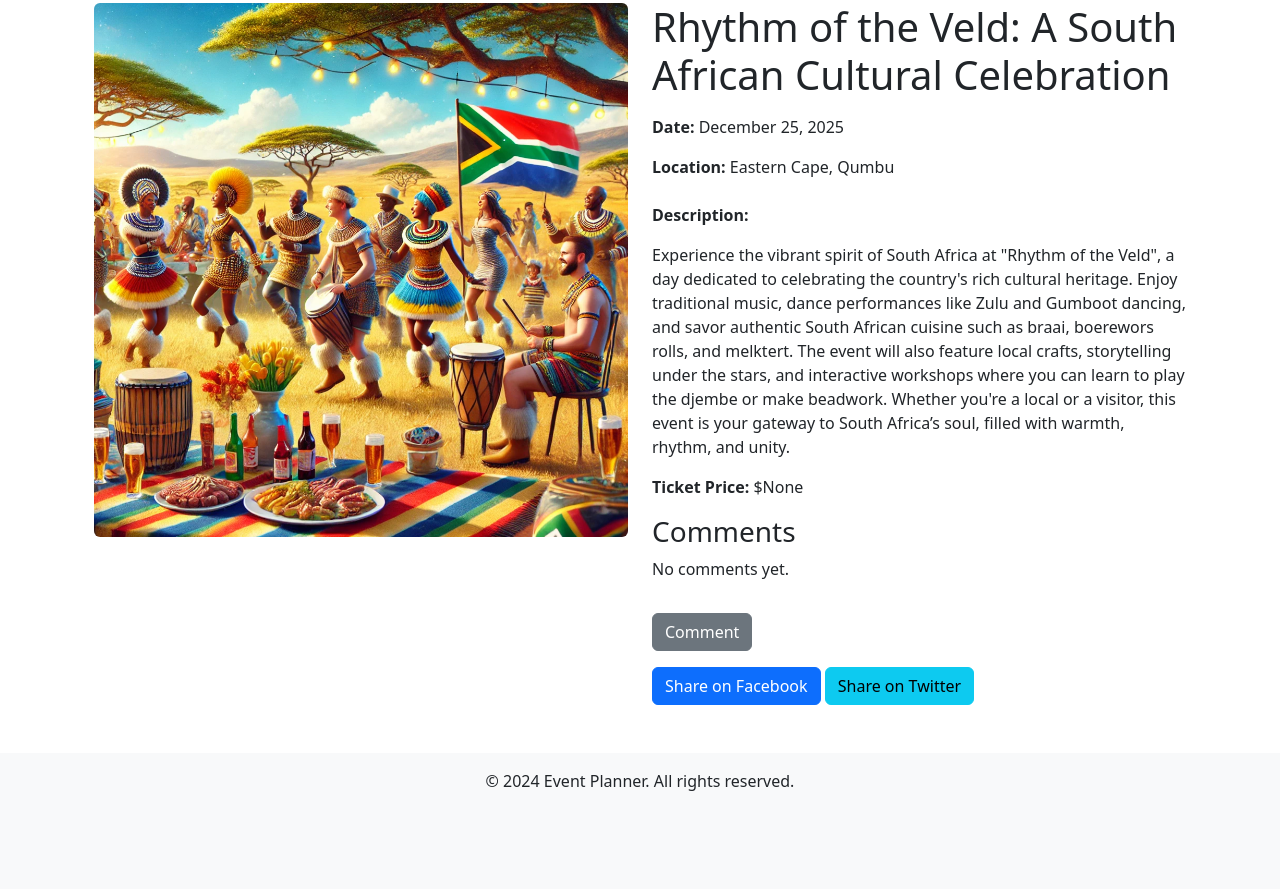
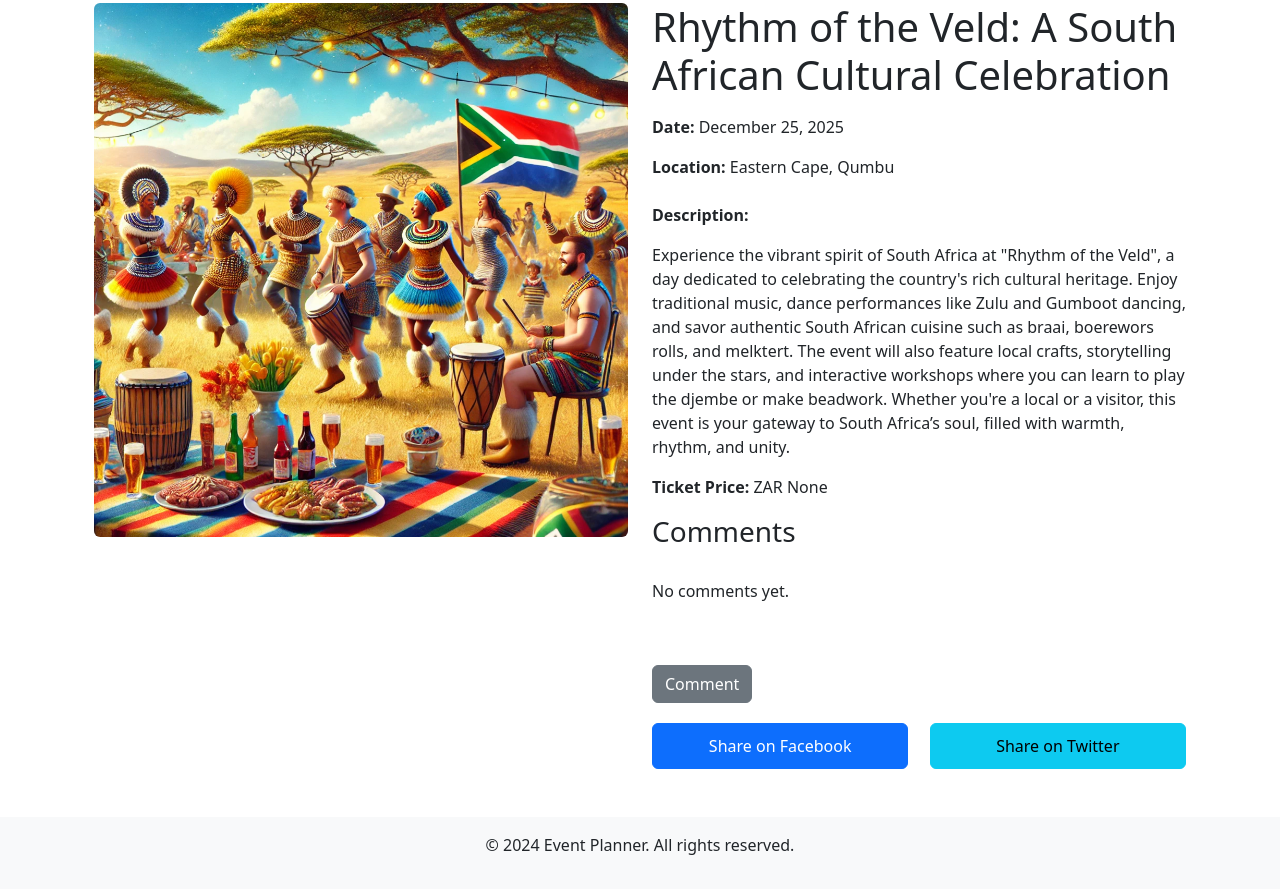
Before and after one commit to siboniseni/event_planner, a Django app: page /event/6/ in a window 1280 px wide. Shown: the part 155-1044 px from the top of the page. Before the commit the page ends 946 px from the top, so only its background shows below. Run offline with Django 5.2, Linux system fonts and the light colour scheme; data comes from the database, SQL or seed files in the repository.

Commit message:
Event details page stylled

```diff
--- a/events/templates/events/event_detail.html
+++ b/events/templates/events/event_detail.html
@@ -13,18 +13,22 @@
             <p><strong>Location:</strong> {{ event.location }}</p>
             <p class="mt-4"><strong>Description:</strong></p>
             <p>{{ event.description }}</p>
-            <p><strong>Ticket Price:</strong> ${{ event.ticket_price }}</p>
+            <p><strong>Ticket Price:</strong> ZAR {{ event.ticket_price }}</p>
 
             <h3>Comments</h3>
+            <div class="comment-section">
                 {% for comment in event.comments.all %}
                     <p><strong>{{ comment.name }}:</strong> {{ comment.text }}</p>
                     <p><em>{{ comment.created_at|date:"F j, Y, H:i" }}</em></p>
                 {% empty %}
                     <p>No comments yet.</p>
                 {% endfor %}
+            </div>
 
             <!-- Button to show the comment form -->
+            <div class="comment-button-container">
                 <button id="comment-button" class="btn btn-secondary mt-3">Comment</button>
+            </div>
 
             <!-- Hidden comment form -->
             <div id="comment-form" style="display:none;">
@@ -36,7 +40,8 @@
                 </form>
             </div>
 
-            <div class="social-share mt-3">
+            <!-- Social media buttons with flexbox layout -->
+            <div class="social-share">
                 <a href="https://www.facebook.com/sharer/sharer.php?u={{ request.build_absolute_uri }}" class="btn btn-primary">Share on Facebook</a>
                 <a href="https://twitter.com/intent/tweet?url={{ request.build_absolute_uri }}" class="btn btn-info">Share on Twitter</a>
             </div>
--- a/events/templates/events/static/css/styles.css
+++ b/events/templates/events/static/css/styles.css
@@ -36,3 +36,49 @@
     border-radius: 8px;
     margin-bottom: 20px;
 }
+
+/* -----EVENT DETAILS PAGE------------- */
+
+/* Ensure comments section is always tall enough */
+.comment-section {
+    margin-top: 30px;
+    padding-bottom: 30px;
+}
+
+/* Container for the social share buttons */
+.social-share {
+    display: flex;
+    justify-content: space-between;
+    margin-top: 20px;
+    gap: 10px; /* Space between buttons */
+}
+
+/* Styling for the buttons */
+.social-share a {
+    display: inline-block;
+    width: 48%; /* Keep buttons in a row with space in between */
+    text-align: center;
+    padding: 10px;
+}
+
+/* Add some space at the bottom of the form */
+#comment-form {
+    margin-top: 20px;
+}
+
+/* Ensure the comment form takes enough space */
+#comment-form input, #comment-form textarea {
+    width: 100%;
+    max-width: 100%;
+    margin-bottom: 15px;
+}
+
+/* Optional: Add some transition for smoother toggle effect */
+#comment-form {
+    transition: all 0.3s ease;
+}
+
+/* Add spacing between comments and buttons */
+.comment-button-container {
+    margin-bottom: 20px;
+}
```
Lines whose indentation alone changed are shown as unchanged.
